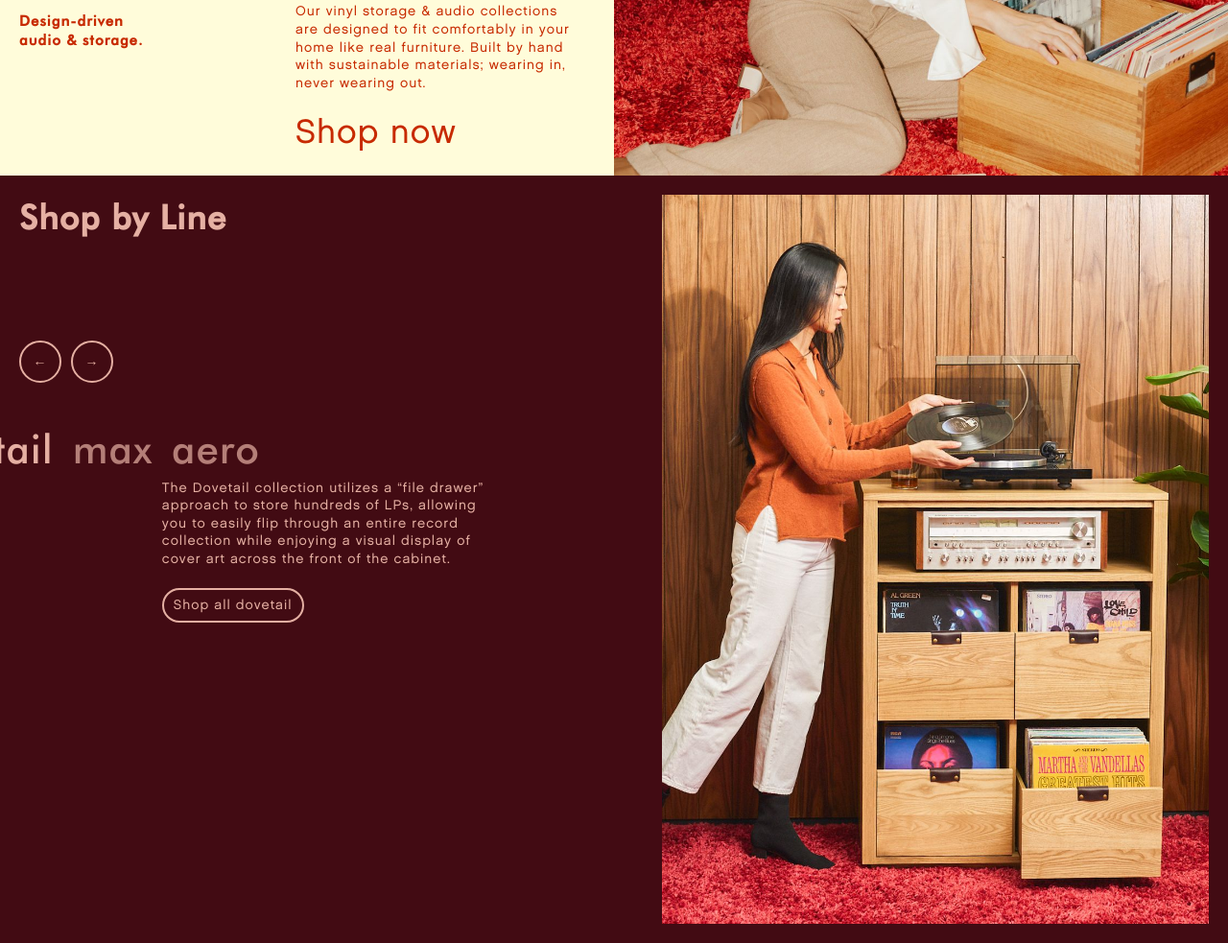
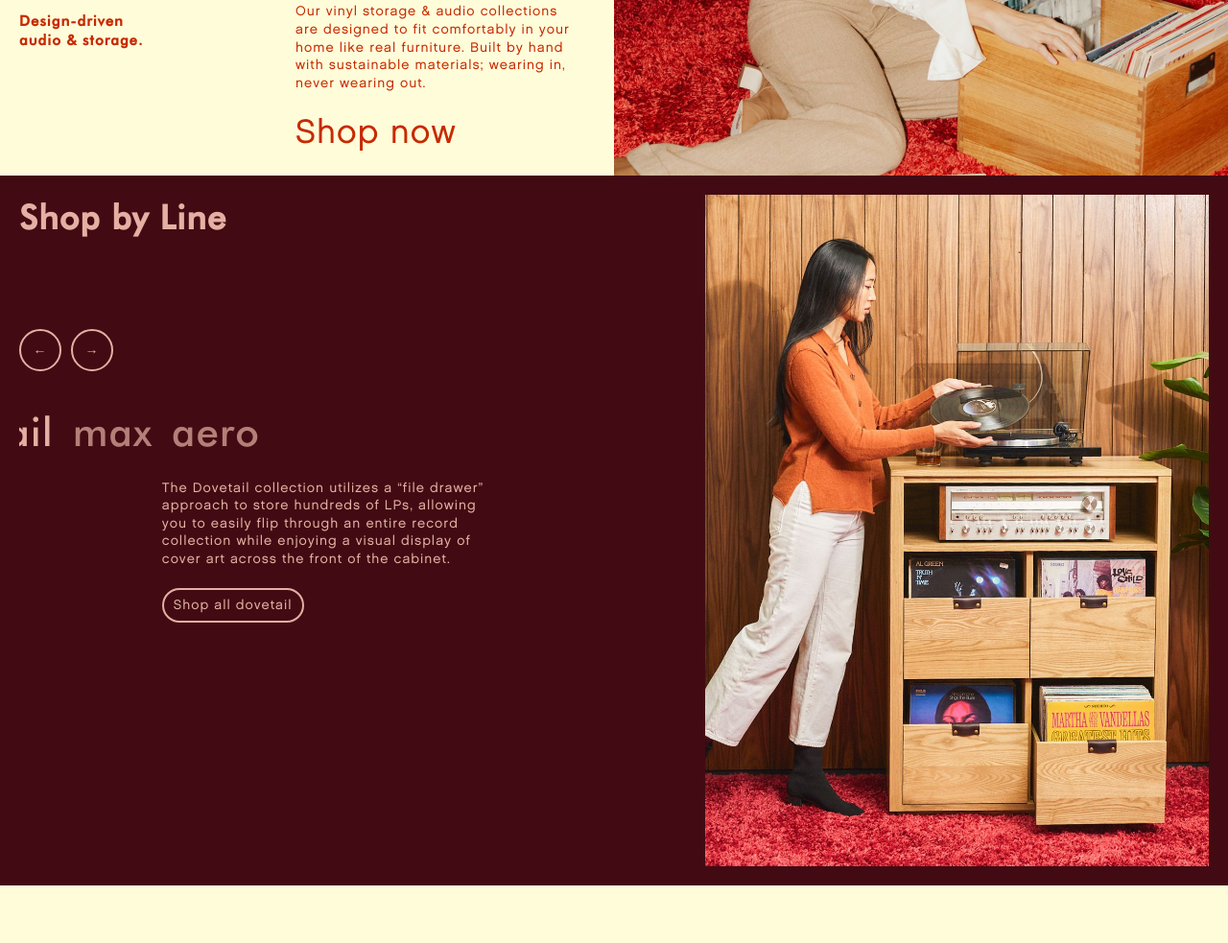
Before and after one commit to KonstantinBondariev/course_work_2, a website with bundled scripts: page index.html in a window 1280 px wide. Shown: the part 617-1600 px from the top of the page at 96% size. After the commit the page ends 1540 px from the top, so only its background shows below. Built offline with nearby package versions, Linux system fonts and the light colour scheme.

Commit message:
slider style pc

```diff
--- a/assets/scss/components/main/_main.scss
+++ b/assets/scss/components/main/_main.scss
@@ -1,5 +1,5 @@
-@use "../../mixins" as *;
-@use "../../presets" as *;
+@use '../../mixins' as *;
+@use '../../presets' as *;
 .main {
   position: absolute;
   top: 0;
@@ -14,7 +14,7 @@
     min-width: 50%;
     min-height: 100vh;
 
-    background: no-repeat url("../img/section1.jpg");
+    background: no-repeat url('../img/section1.jpg');
     background-position: center;
     background-size: cover;
   }
@@ -78,8 +78,6 @@
 // collection
 .collection {
   &__container {
-    overflow: hidden;
-
     padding: 20px;
 
     background-color: $color-bg-add;
--- a/assets/scss/components/main/slider/_slider.scss
+++ b/assets/scss/components/main/slider/_slider.scss
@@ -1,12 +1,14 @@
-@use "../../../mixins" as *;
-@use "../../../presets" as *;
+@use '../../../mixins' as *;
+@use '../../../presets' as *;
 
 .slider {
+  overflow: hidden;
+
   position: relative;
   &__slides {
     position: relative;
 
-    height: calc(100vh - 40px);
+    height: calc(100vh - 100px);
     margin: 0;
     padding: 0;
 
```
Also changed, not shown: assets/css/style.css.
